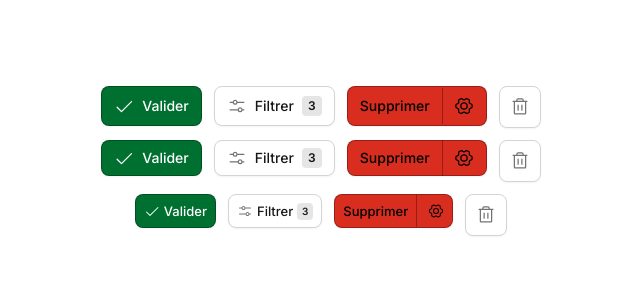
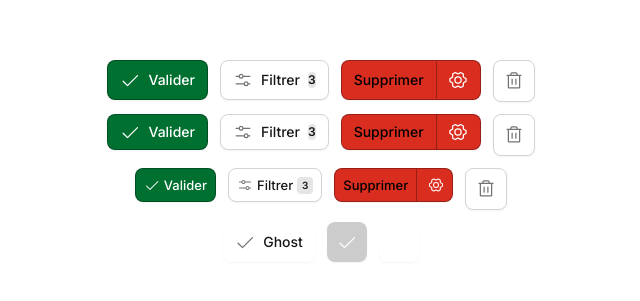
Before and after one commit to kfill420/Uxer, a React (Vite) app: page / in a window 1280 px wide. Shown: the part 239-540 px from the top of the page, without its empty margins (319-959 px from the left). Built offline with nearby package versions, Linux system fonts and the light colour scheme.

Commit message:
refactor: Button.module.scss

```diff
--- a/src/App.tsx
+++ b/src/App.tsx
@@ -6,49 +6,57 @@ function App() {
     return (
         <div className="container">
             <div className="row">
-                <Button size="M" variant="Primary" leading_icon={true} trailing_icon={false} badge={false}
+                <Button size="m" variant="primary" leading_icon={true} trailing_icon={false} badge={false}
                     badge_list="3" icon={<CheckIcon />} disabled={false}>
                     Valider
                 </Button>
-                <Button size="M" variant="Secondary" leading_icon={true} trailing_icon={false} badge={true}
+                <Button size="m" variant="secondary" leading_icon={true} trailing_icon={false} badge={true}
                 badge_list="3" icon={<SlidersHorizontalIcon />} disabled={false}>
                     Filtrer
                 </Button>
-                <Button size="M" variant="Destructive" leading_icon={false} trailing_icon={false} badge={false}
+                <Button size="m" variant="destructive" leading_icon={false} trailing_icon={false} badge={false}
                 badge_list="3" icon={<GearSixIcon />} disabled={false}>
                     Supprimer
                 </Button>
-                <Button variant="Secondary" icon={<TrashIcon />}></Button>
+                <Button variant="secondary" icon={<TrashIcon />} aria_label="button" />
             </div>
             <div className="row">
-                <Button size="S" variant="Primary" leading_icon={true} trailing_icon={false} badge={false}
+                <Button size="s" variant="primary" leading_icon={true} trailing_icon={false} badge={false}
                 badge_list="3" icon={<CheckIcon />} disabled={false}>
                     Valider
                 </Button>
-                <Button size="S" variant="Secondary" leading_icon={true} trailing_icon={false} badge={true}
+                <Button size="s" variant="secondary" leading_icon={true} trailing_icon={false} badge={true}
                 badge_list="3" icon={<SlidersHorizontalIcon />} disabled={false}>
                     Filtrer
                 </Button>
-                <Button size="S" variant="Destructive" leading_icon={false} trailing_icon={false} badge={false}
+                <Button size="s" variant="destructive" leading_icon={false} trailing_icon={false} badge={false}
                 badge_list="3" icon={<GearSixIcon />} disabled={false}>
                     Supprimer
                 </Button>
-                <Button variant="Secondary" icon={<TrashIcon />}></Button>
+                <Button variant="secondary" icon={<TrashIcon />} aria_label="button" />
             </div>
             <div className="row">
-                <Button size="XS" variant="Primary" leading_icon={true} trailing_icon={false} badge={false}
+                <Button size="xs" variant="primary" leading_icon={true} trailing_icon={false} badge={false}
                 badge_list="3" icon={<CheckIcon />} disabled={false}>
                     Valider
                 </Button>
-                <Button size="XS" variant="Secondary" leading_icon={true} trailing_icon={false} badge={true}
+                <Button size="xs" variant="secondary" leading_icon={true} trailing_icon={false} badge={true}
                 badge_list="3" icon={<SlidersHorizontalIcon />} disabled={false}>
                     Filtrer
                 </Button>
-                <Button size="XS" variant="Destructive" leading_icon={false} trailing_icon={false} badge={false}
+                <Button size="xs" variant="destructive" leading_icon={false} trailing_icon={false} badge={false}
                 badge_list="3" icon={<GearSixIcon />} disabled={false}>
                     Supprimer
                 </Button>
-                <Button variant="Secondary" icon={<TrashIcon />}></Button>
+                <Button variant="secondary" icon={<TrashIcon />} aria_label="button" />
+            </div>
+            <div className="row">
+                <Button size="m" variant="ghost" leading_icon={true} trailing_icon={false} badge={false}
+                badge_list="3" icon={<CheckIcon />} disabled={false}>
+                    Ghost
+                </Button>
+                <Button variant="alpha-dark" icon={<CheckIcon />} disabled={false} aria_label="button" />
+                <Button variant="alpha-light" icon={<CheckIcon />} disabled={false} aria_label="button" />
             </div>
         </div>
     )
--- a/src/components/ui/Button/Button.module.scss
+++ b/src/components/ui/Button/Button.module.scss
@@ -9,14 +9,15 @@
     justify-content: center;
     border-radius: var(--Radius-m);
     box-shadow: var(--Shadow-bottom-xs);
+
+    &:focus {
+        box-shadow: var(--Focus-ring-primary);
     }
 
-// Icon button style
-.isIcon {
-    padding: var(--Icon-xxs);
+    &:disabled {
+        opacity: 40%;
     }
 
-// Icon style
     .leading-icon, .trailing-icon, .icon {
         position: relative;
         display: flex;
@@ -44,7 +45,6 @@
         }
     }
 
-//Badge style
     .badge {
         display: inline-flex;
         justify-content: center;
@@ -52,20 +52,18 @@
         border-radius: var(--Radius-xs);
         max-height: 20px;
         max-width: 20px;
+        padding: var(--Gap--xxs) var(--Ga-xs);
+        @include tokens.typography("xs", "semibold");
+    }
+}
+
+// Icon button style
+.isIconOnly {
+    padding: var(--Icon-xxs);
 }
 
 // Variant button style
-.Primary, .Secondary, .Ghost, .Destructive {
-    &:focus {
-        box-shadow: var(--Focus-ring-primary);
-    }
-
-    &:disabled {
-        opacity: 40%;
-    }
-}
-
-.Primary {
+.primary {
     background-color: var(--color-button-primary-default);
     color: var(--color-text-invert);
     border: solid 1px var(--Neutral-Black-30);
@@ -74,22 +72,26 @@
         background-color: var(--color-button-primary-hover);
     }
 
+    svg {
+        color: var(--Neutral-White-100);
+    }
+
     .badge {
         background-color: var(--Neutral-White-20);
     }
 }
 
-.Secondary {
+.secondary {
     background-color: var(--color-button-secondary-default);
     color: var(--color-text-body);
     border: solid 1px var(--color-stroke-primary);
 
+    &:hover {
+        background-color: var(--color-button-secondary-hover);
+    }
+
     svg {
         color: var(--Neutral-Grey-500);
-    }
-
-    &:hover {
-        background-color: var(--color-button-secondary-hover);
     }
 
     .badge {
@@ -97,13 +99,16 @@
     }
 }
 
-.Ghost {
+.ghost {
     background-color: var(--color-button-ghost-default);
-    color: var(--color-ghost-secondary);
-    border: solid 1px var(--color-stroke-primary);
+    color: var(--color-text-body);
 
     &:hover {
         background-color: var(--color-button-ghost-hover);
+    }
+
+    svg {
+        color: var(--Neutral-Grey-500);
     }
 
     .badge {
@@ -111,7 +116,7 @@
     }
 }
 
-.Destructive {
+.destructive {
     background-color: var(--color-button-destructive-default);
     color: var(--color-destructive-secondary);
     border: solid 1px var(--Neutral-Black-30);
@@ -120,41 +125,57 @@
         background-color: var(--color-button-destructive-hover);
     }
 
+    svg {
+        color: var(--Neutral-White-100);
+    }
+
     .badge {
         background-color: var(--Neutral-Black-20);
     }
 }
 
+.alpha-dark {
+    background-color: var(--Neutral-Black-20);
+    color: var(--color-destructive-secondary);
+
+    &:hover {
+        background-color: var(--Neutral-Black-30);
+    }
+
+    svg {
+        color: var(--Neutral-White-100);
+    }
+}
+
+.alpha-light {
+    background-color: var(--Neutral-White-20);
+    color: var(--color-destructive-secondary);
+
+    &:hover {
+        background-color: var(--Neutral-White-30);
+    }
+
+    svg {
+        color: var(--Neutral-White-100);
+    }
+}
+
 // Size button style
-.M {
+.m {
     padding: var(--Gap-xs) var(--Gap-s);
     max-height: 40px;
     gap: var(--Gap-xs);
-
     @include tokens.typography("m", "medium");
-
-    .badge {
-        padding: var(--Gap-xxs) var(--Gap-xs);
-
-        @include tokens.typography("xs", "semibold");
-    }
 }
 
-.S {
+.s {
     padding: var(--Gap-xs) var(--Gap-s);
     max-height: 36px;
     gap: var(--Gap-xs);
-
     @include tokens.typography("m", "medium");
-
-    .badge {
-        padding: var(--Gap-xxs) var(--Gap-xs);
-
-        @include tokens.typography("xs", "semibold");
-    }
 }
 
-.XS {
+.xs {
     padding: var(--Gap-xs) var(--Gap-xs);
     max-height: 34px;
     gap: var(--Gap-xxs);
@@ -172,7 +193,6 @@
         max-height: 17px;
         max-width: 16px;
         padding: var(--Gap-xxs) var(--Gap-xs);
-
         @include tokens.typography("xxs", "semibold");
     }
 }
--- a/src/components/ui/Button/Button.tsx
+++ b/src/components/ui/Button/Button.tsx
@@ -4,8 +4,8 @@ import styles from './Button.module.scss';
 import clsx from 'clsx';
 
 interface NormalButtonProps extends ButtonHTMLAttributes<HTMLButtonElement> {
-    size?: "M" | "S" | "XS";
-    variant: "Primary" | "Secondary" | "Ghost" | "Destructive";
+    size?: "m" | "s" | "xs";
+    variant: "primary" | "secondary" | "ghost" | "destructive";
     leading_icon?: boolean;
     trailing_icon?: boolean;
     children: ReactNode;
@@ -13,11 +13,12 @@ interface NormalButtonProps extends ButtonHTMLAttributes<HTMLButtonElement> {
     badge_list?: string;
     icon?: ReactNode;
     disabled?: boolean;
+    aria_label?: never;
 }
 
 interface IconButtonProps extends ButtonHTMLAttributes<HTMLButtonElement> {
     size?: never;
-    variant: "Primary" | "Secondary" | "Alpha dark" | "Alpha light";
+    variant: "primary" | "secondary" | "alpha-dark" | "alpha-light";
     leading_icon?: never;
     trailing_icon?: never;
     children?: never;
@@ -25,26 +26,28 @@ interface IconButtonProps extends ButtonHTMLAttributes<HTMLButtonElement> {
     badge_list?: never;
     icon: ReactNode;
     disabled?: boolean;
+    aria_label?: string;
 }
 
+// Union discriminante pour choisir entre le NormalButton et l'IconButton
 type ButtonProps = NormalButtonProps | IconButtonProps;
 
-export function Button({ children, size, variant, leading_icon, trailing_icon, badge, badge_list, icon, disabled }: ButtonProps) {
+export function Button({ children, size, variant, leading_icon, trailing_icon, badge, badge_list, icon, disabled, aria_label }: ButtonProps) {
     const isIconOnly = !children || children === "";
 
     return (
-        <button disabled={disabled} className={clsx(
+        <button disabled={disabled} aria-label={aria_label} className={clsx(
             styles.button,
             size && styles[size],
             variant && styles[variant],
-            isIconOnly && styles['isIcon']
+            isIconOnly && styles['isIconOnly']
         )}>
             { leading_icon && icon &&
                 <span className={styles['leading-icon']}>{icon}</span>
             }
 
             { children &&
-                <span className={clsx(styles.text)}>{ children }</span>
+                <span>{ children }</span>
             }
 
             { trailing_icon && icon &&
```
Also changed, not shown: 1 other file (tests, documents, lock files or other folders). Lines whose indentation alone changed are shown as unchanged.
